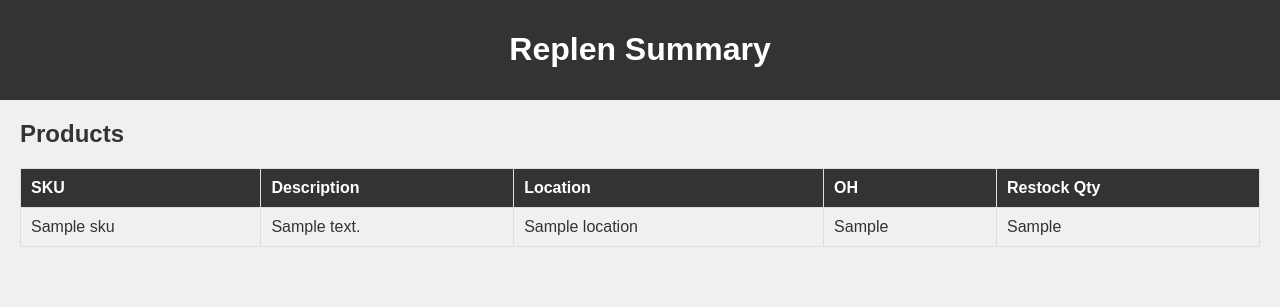
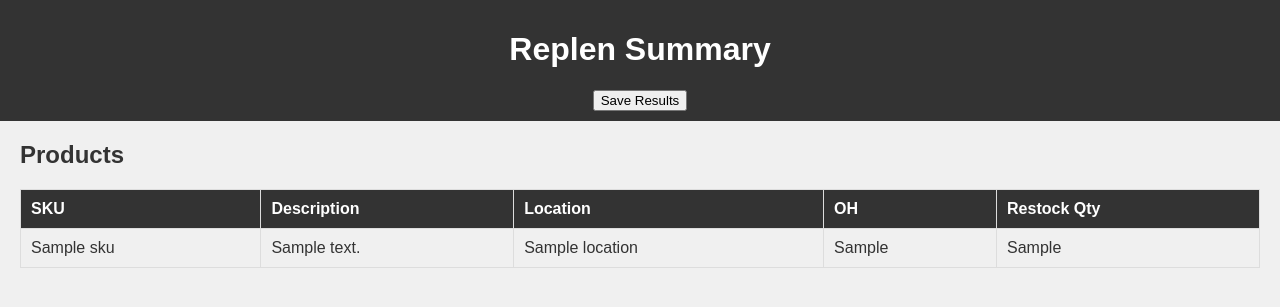
Before and after one commit to KenjiDoom/Inventory, a Flask app: template templates/report_summary.html in a window 1280 px wide. Shown: the top 307 px of the page. Run offline with Flask 3, Linux system fonts and the light colour scheme; the template is opened without the code that fills it: most values are stand-ins (such as "Sample title", 1, 10 or a date in 2020).

Commit message:
Update report_summary.html
Added a button that will call a flask function for saving the report

```diff
--- a/templates/report_summary.html
+++ b/templates/report_summary.html
@@ -46,6 +46,9 @@
 <body>
     <header>
         <h1>Replen Summary</h1>
+        <form action="/save_replen" method="post">
+            <button type="submit">Save Results </button>
+        </form>
     </header>
 
     <div class="container">
```
